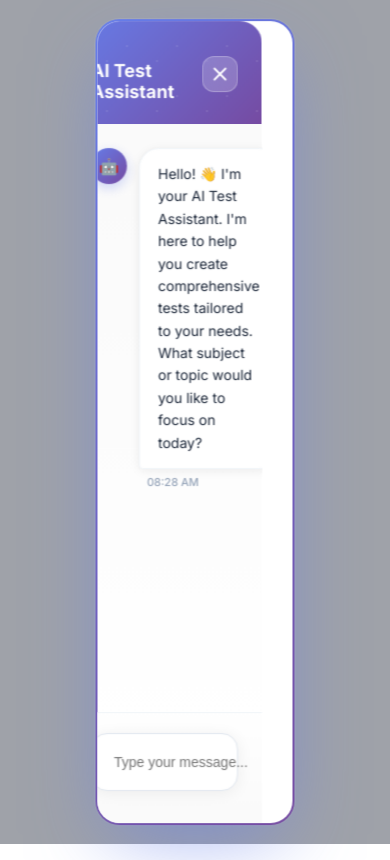
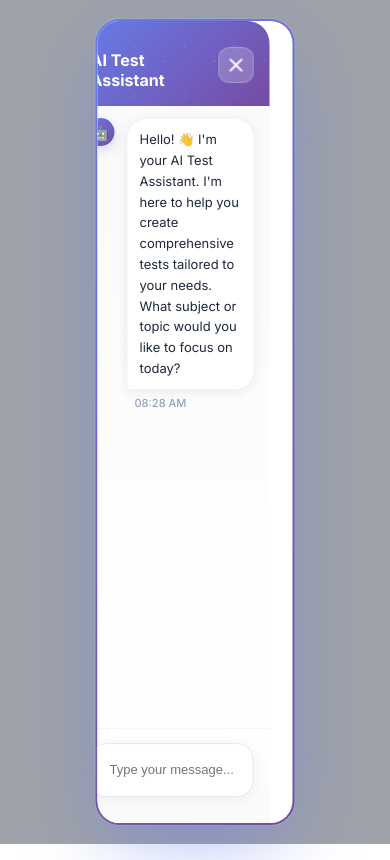
Before and after one commit to Harshitsoni294/TrigrBot, a React (Vite) app: page / in a window 390 px wide. Both pictures are taken after a click on the button "Create Test with AI". Built offline with nearby package versions, Linux system fonts and the light colour scheme; no server answers.

Commit message:
feat: make ChatBot fully responsive with clamp() fluid scaling for mobile devices

```diff
--- a/src/components/ChatBot.jsx
+++ b/src/components/ChatBot.jsx
@@ -201,7 +201,7 @@ const ChatBot = ({ isOpen, onClose }) => {
             onClick={onClose}
           />
 
-          {/* Premium Chatbot Container */}
+          {/* Premium Chatbot Container - Responsive */}
           <motion.div
             initial={{ opacity: 0 }}
             animate={{ opacity: 1 }}
@@ -217,7 +217,8 @@ const ChatBot = ({ isOpen, onClose }) => {
               top: '50%',
               left: '50%',
               transform: 'translate(-50%, -50%)',
-              width: '50vw',
+              width: 'min(95vw, 50vw)',
+              maxWidth: '900px',
               height: '95vh',
               background: 'linear-gradient(135deg, #667eea 0%, #764ba2 100%)',
               borderRadius: '24px',
@@ -236,10 +237,10 @@ const ChatBot = ({ isOpen, onClose }) => {
               flexDirection: 'column',
               overflow: 'hidden'
             }}>
-              {/* Premium Header with Gradient */}
+              {/* Premium Header with Gradient - Responsive padding */}
               <div style={{
                 background: 'linear-gradient(135deg, #667eea 0%, #764ba2 100%)',
-                padding: '24px 24px 20px',
+                padding: 'clamp(16px, 4vw, 24px) clamp(16px, 4vw, 24px) clamp(14px, 3vw, 20px)',
                 borderRadius: '22px 22px 0 0',
                 position: 'relative',
                 overflow: 'hidden'
@@ -259,7 +260,7 @@ const ChatBot = ({ isOpen, onClose }) => {
                 <div className="flex items-center justify-between relative z-10">
                   <div className="flex items-center gap-3">
                     <div>
-                      <h2 style={{ color: 'white', fontSize: '18px', fontWeight: '700', marginBottom: '2px' }}>
+                      <h2 style={{ color: 'white', fontSize: 'clamp(16px, 4vw, 18px)', fontWeight: '700', marginBottom: '2px' }}>
                         AI Test Assistant
                       </h2>
 
@@ -290,11 +291,11 @@ const ChatBot = ({ isOpen, onClose }) => {
                 </div>
               </div>
 
-              {/* Chat Messages Area with Premium Styling */}
+              {/* Chat Messages Area with Premium Styling - Responsive padding */}
               <div style={{
                 flex: 1,
                 overflowY: 'auto',
-                padding: '24px',
+                padding: 'clamp(12px, 3vw, 24px)',
                 background: 'linear-gradient(to bottom, #fafafa 0%, #ffffff 100%)'
               }}>
                 <div className="space-y-4">
@@ -310,12 +311,12 @@ const ChatBot = ({ isOpen, onClose }) => {
                         flexDirection: message.sender === 'user' ? 'row-reverse' : 'row'
                       }}
                     >
-                      {/* Avatar */}
-                      <div style={{ flexShrink: 0, width: '36px', height: '36px' }}>
+                      {/* Avatar - Responsive size */}
+                      <div style={{ flexShrink: 0, width: 'clamp(28px, 6vw, 36px)', height: 'clamp(28px, 6vw, 36px)' }}>
                         {message.sender === 'bot' ? (
                           <div style={{
-                            width: '36px',
-                            height: '36px',
+                            width: '100%',
+                            height: '100%',
                             borderRadius: '50%',
                             background: 'linear-gradient(135deg, #667eea 0%, #764ba2 100%)',
                             display: 'flex',
@@ -323,19 +324,19 @@ const ChatBot = ({ isOpen, onClose }) => {
                             justifyContent: 'center',
                             boxShadow: '0 4px 12px rgba(102, 126, 234, 0.3)'
                           }}>
-                            <p>🤖</p>
+                            <p style={{ fontSize: 'clamp(14px, 3vw, 16px)', margin: 0 }}>🤖</p>
                           </div>
                         ) : (
                           <div style={{
-                            width: '36px',
-                            height: '36px',
+                            width: '100%',
+                            height: '100%',
                             borderRadius: '50%',
                             background: 'linear-gradient(135deg, #f093fb 0%, #f5576c 100%)',
                             display: 'flex',
                             alignItems: 'center',
                             justifyContent: 'center',
                             boxShadow: '0 4px 12px rgba(245, 87, 108, 0.3)',
-                            fontSize: '16px',
+                            fontSize: 'clamp(14px, 3vw, 16px)',
                             fontWeight: '600',
                             color: 'white'
                           }}>
@@ -344,18 +345,18 @@ const ChatBot = ({ isOpen, onClose }) => {
                         )}
                       </div>
 
-                      {/* Premium Message Bubble */}
+                      {/* Premium Message Bubble - Responsive */}
                       <div style={{
                         display: 'flex',
                         flexDirection: 'column',
-                        maxWidth: '75%',
+                        maxWidth: 'min(85%, 75%)',
                         alignItems: message.sender === 'user' ? 'flex-end' : 'flex-start'
                       }}>
                         <motion.div
                           whileHover={{ scale: 1.02 }}
                           style={{
                             borderRadius: message.sender === 'user' ? '20px 20px 4px 20px' : '20px 20px 20px 4px',
-                            padding: '14px 18px',
+                            padding: 'clamp(10px, 2.5vw, 14px) clamp(12px, 3vw, 18px)',
                             background: message.sender === 'user'
                               ? 'linear-gradient(135deg, #667eea 0%, #764ba2 100%)'
                               : '#ffffff',
@@ -368,17 +369,18 @@ const ChatBot = ({ isOpen, onClose }) => {
                           }}
                         >
                           <p style={{
-                            fontSize: '14px',
+                            fontSize: 'clamp(13px, 3vw, 14px)',
                             lineHeight: '1.6',
                             margin: 0,
-                            fontWeight: message.sender === 'user' ? '500' : '400'
+                            fontWeight: message.sender === 'user' ? '500' : '400',
+                            wordBreak: 'break-word'
                           }}>
                             {message.text}
                           </p>
 
-                          {/* View Test Button */}
+                          {/* View Test Button - Responsive */}
                           {message.hasTestData && (
-                            <div style={{ display: 'flex', gap: '8px', marginTop: '12px' }}>
+                            <div style={{ display: 'flex', gap: 'clamp(6px, 2vw, 8px)', marginTop: 'clamp(8px, 2vw, 12px)', flexWrap: 'wrap' }}>
                               <motion.button
                               whileHover={{ scale: 1.1 }}
                               whileTap={{ scale: 0.9 }}
@@ -434,22 +436,22 @@ const ChatBot = ({ isOpen, onClose }) => {
                                 }
                               }}
                               style={{
-                                marginTop: '12px',
                                 display: 'flex',
                                 alignItems: 'center',
-                                gap: '8px',
-                                padding: '8px 16px',
+                                gap: 'clamp(4px, 2vw, 8px)',
+                                padding: 'clamp(6px, 2vw, 8px) clamp(10px, 3vw, 16px)',
                                 background: 'linear-gradient(135deg, #667eea 0%, #764ba2 100%)',
                                 color: 'white',
                                 border: 'none',
                                 borderRadius: '12px',
-                                fontSize: '13px',
+                                fontSize: 'clamp(12px, 3vw, 13px)',
                                 fontWeight: '500',
                                 cursor: 'pointer',
-                                boxShadow: '0 4px 12px rgba(102, 126, 234, 0.3)'
+                                boxShadow: '0 4px 12px rgba(102, 126, 234, 0.3)',
+                                whiteSpace: 'nowrap'
                               }}
                             >
-                              <Eye className="w-4 h-4" />
+                              <Eye style={{ width: 'clamp(14px, 3vw, 16px)', height: 'clamp(14px, 3vw, 16px)' }} />
                               View Test
                               </motion.button>
 
@@ -493,18 +495,18 @@ const ChatBot = ({ isOpen, onClose }) => {
                                   }
                                 }}
                                 style={{
-                                  marginTop: '12px',
                                   display: 'flex',
                                   alignItems: 'center',
-                                  gap: '8px',
-                                  padding: '8px 12px',
+                                  gap: 'clamp(4px, 2vw, 8px)',
+                                  padding: 'clamp(6px, 2vw, 8px) clamp(10px, 3vw, 12px)',
                                   background: '#ffffff',
                                   color: '#1e293b',
                                   border: '1px solid #e2e8f0',
                                   borderRadius: '12px',
-                                  fontSize: '13px',
+                                  fontSize: 'clamp(12px, 3vw, 13px)',
                                   fontWeight: '500',
-                                  cursor: 'pointer'
+                                  cursor: 'pointer',
+                                  whiteSpace: 'nowrap'
                                 }}
                               >
                                 Copy
@@ -580,9 +582,9 @@ const ChatBot = ({ isOpen, onClose }) => {
                 </div>
               </div>
 
-              {/* Premium Input Area */}
+              {/* Premium Input Area - Responsive padding */}
               <div style={{
-                padding: '20px 24px',
+                padding: 'clamp(14px, 3vw, 20px) clamp(16px, 4vw, 24px)',
                 background: 'linear-gradient(to top, #fafafa 0%, #ffffff 100%)',
                 borderTop: '1px solid #f1f5f9'
               }}>
@@ -605,11 +607,11 @@ const ChatBot = ({ isOpen, onClose }) => {
                     placeholder="Type your message..."
                     style={{
                       flex: 1,
-                      padding: '12px 16px',
+                      padding: 'clamp(10px, 2.5vw, 12px) clamp(12px, 3vw, 16px)',
                       background: 'transparent',
                       border: 'none',
                       outline: 'none',
-                      fontSize: '14px',
+                      fontSize: 'clamp(13px, 3vw, 14px)',
                       color: '#1e293b',
                       fontWeight: '400'
                     }}
@@ -621,9 +623,9 @@ const ChatBot = ({ isOpen, onClose }) => {
                     onClick={handleSendMessage}
                     disabled={!inputValue.trim()}
                     style={{
-                      width: '44px',
-                      height: '44px',
-                      borderRadius: '12px',
+                      width: 'clamp(40px, 9vw, 44px)',
+                      height: 'clamp(40px, 9vw, 44px)',
+                      borderRadius: 'clamp(10px, 2.5vw, 12px)',
                       background: inputValue.trim()
                         ? 'linear-gradient(135deg, #667eea 0%, #764ba2 100%)'
                         : '#e2e8f0',
@@ -638,8 +640,11 @@ const ChatBot = ({ isOpen, onClose }) => {
                     aria-label="Send message"
                   >
                     <Send
-                      className="w-5 h-5"
-                      style={{ color: inputValue.trim() ? 'white' : '#94a3b8' }}
+                      style={{
+                        color: inputValue.trim() ? 'white' : '#94a3b8',
+                        width: 'clamp(18px, 4vw, 20px)',
+                        height: 'clamp(18px, 4vw, 20px)'
+                      }}
                     />
                   </motion.button>
                 </div>
```
